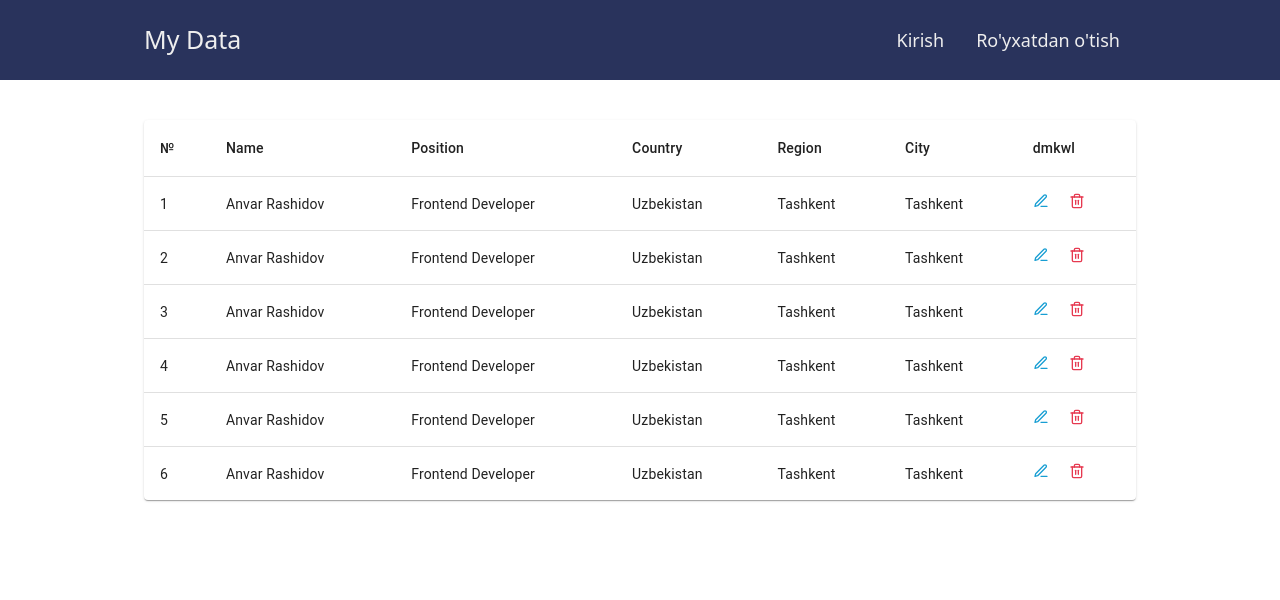
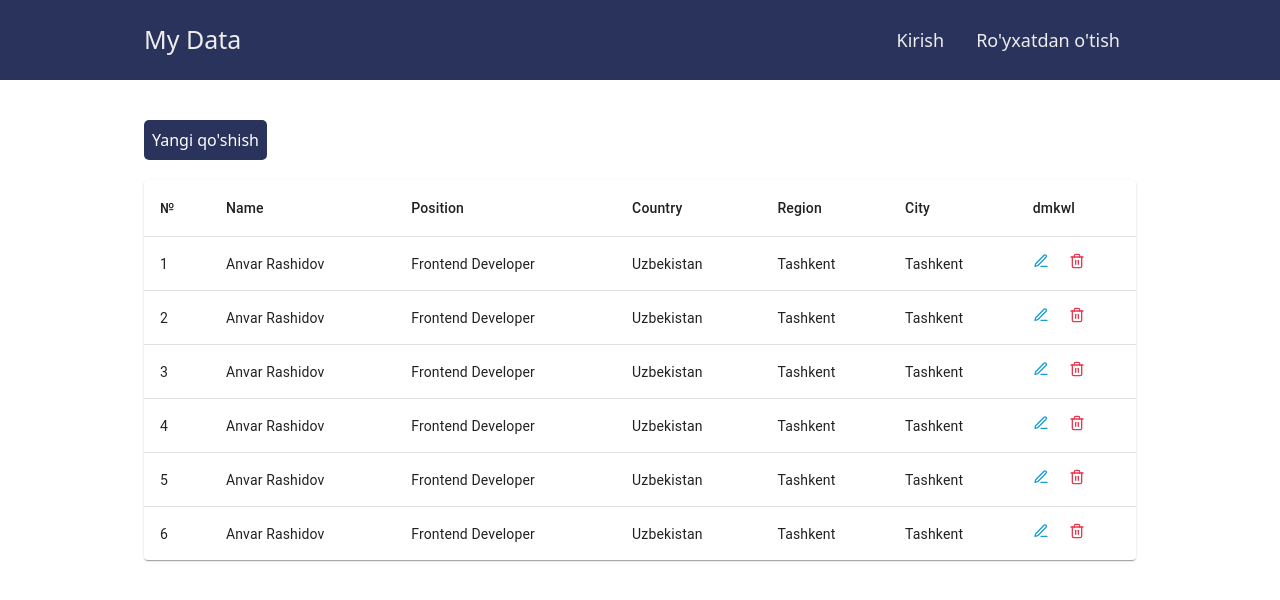
Before and after one commit to rashidovDev/todo-app, a React (Create React App) app: page / in a window 1280 px wide. Shown: the top 600 px of the page. Built offline with nearby package versions, Linux system fonts and the light colour scheme.

Commit message:
added component AddDeveloper

```diff
--- /dev/null
+++ b/src/UI/MyButton.jsx
@@ -0,0 +1,11 @@
+import React from 'react'
+
+const MyButton = ({children,...props}) => {
+  return (
+    <button className={` bg-[${props.color}] text-[#fff] p-2 rounded-[5px]`}>
+       {children}
+    </button>
+  )
+}
+
+export default MyButton
--- a/src/components/list/List.jsx
+++ b/src/components/list/List.jsx
@@ -7,11 +7,18 @@ import Paper from '@mui/material/Paper';
 import TableCell from '@mui/material/TableCell';
 import TableRow from '@mui/material/TableRow';
 import ListItem from './ListItem';
+import MyButton from '../../UI/MyButton';
 
 const List = () => {
-
   return (
     <div className='md:w-[80%] m-auto px-4 mt-10'>
+    <div className='flex justify-between items-center my-5'>
+      <div>
+      <MyButton color='#29335C'>
+        Yangi qo'shish
+      </MyButton>
+      </div>
+    </div>
     <TableContainer component={Paper}>
     <Table sx={{ minWidth: 650 }} aria-label="simple table">
       <TableHead>
--- a/src/index.js
+++ b/src/index.js
@@ -5,7 +5,6 @@ import App from './App';
 import { BrowserRouter } from 'react-router-dom';
 import { Provider } from 'react-redux';
 import { store } from './store';
-// import store from "./store/index"
 
 const root = ReactDOM.createRoot(document.getElementById('root'));
 root.render(
--- a/src/store/developerReducer.js
+++ b/src/store/developerReducer.js
@@ -52,10 +52,9 @@ const defaultState = {
 export const developerReducer = (state = defaultState, action) => {
     switch(action.type){
         case ADD_DEVELOPER : return {...state, developers : [...state.developers, action.payload]}
-        case DELETE_DEVELOPER : return {...state, developers : [...state.developers, action.payload]}
-        case EDIT_DEVELOPER : return {...state, developers : [...state.developers, action.payload]}
        default :
            return state
+
    }
 }
 
```
